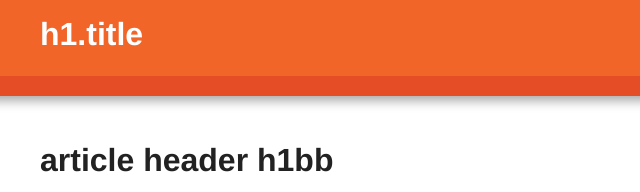
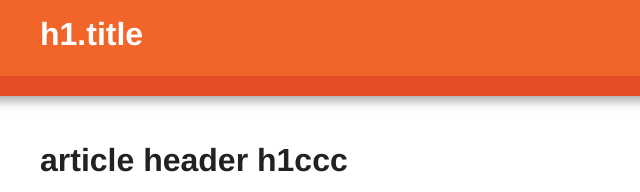
Before and after one commit to cpvanderwath/git_demo, a plain HTML site: page index.html in a window 1280 px wide. Shown: the top 192 px of the page, 87-727 px from the left. Drawn offline with nearby package versions, Linux system fonts and the light colour scheme.

Commit message:
4th change

```diff
--- a/index.html
+++ b/index.html
@@ -39,7 +39,7 @@
 
                 <article>
                     <header>
-                        <h1>article header h1bb</h1>
+                        <h1>article header h1ccc</h1>
                         <p>Lorem ipsum dolor sit amet, consectetur adipiscing elit. Aliquam sodales urna non odio egestas tempor. Nunc vel vehicula ante. Etiam bibendum iaculis libero, eget molestie nisl pharetra in. In semper consequat est, eu porta velit mollis nec.</p>
                     </header>
                     <section>
```
Also changed, not shown: new 16.txt.
